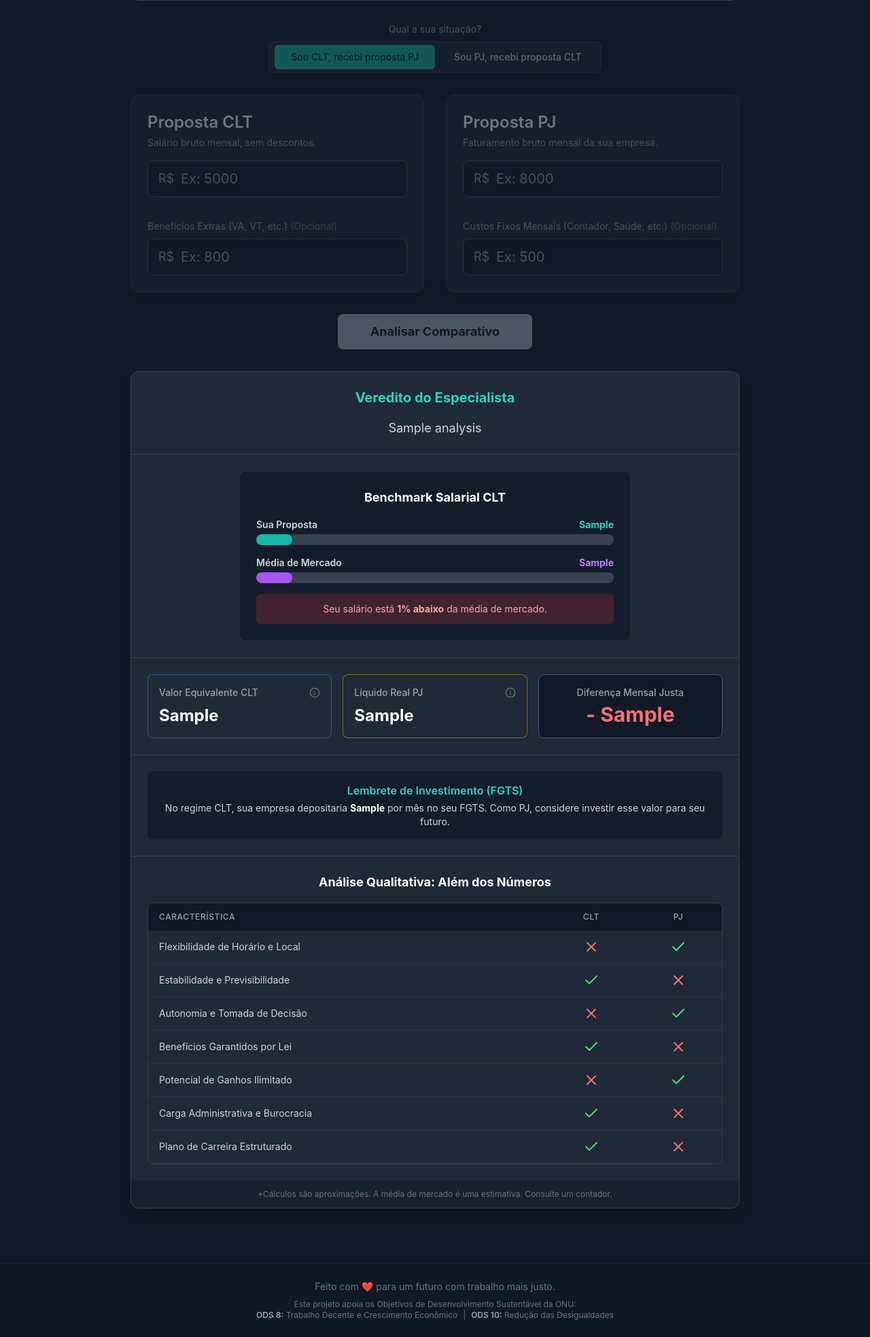
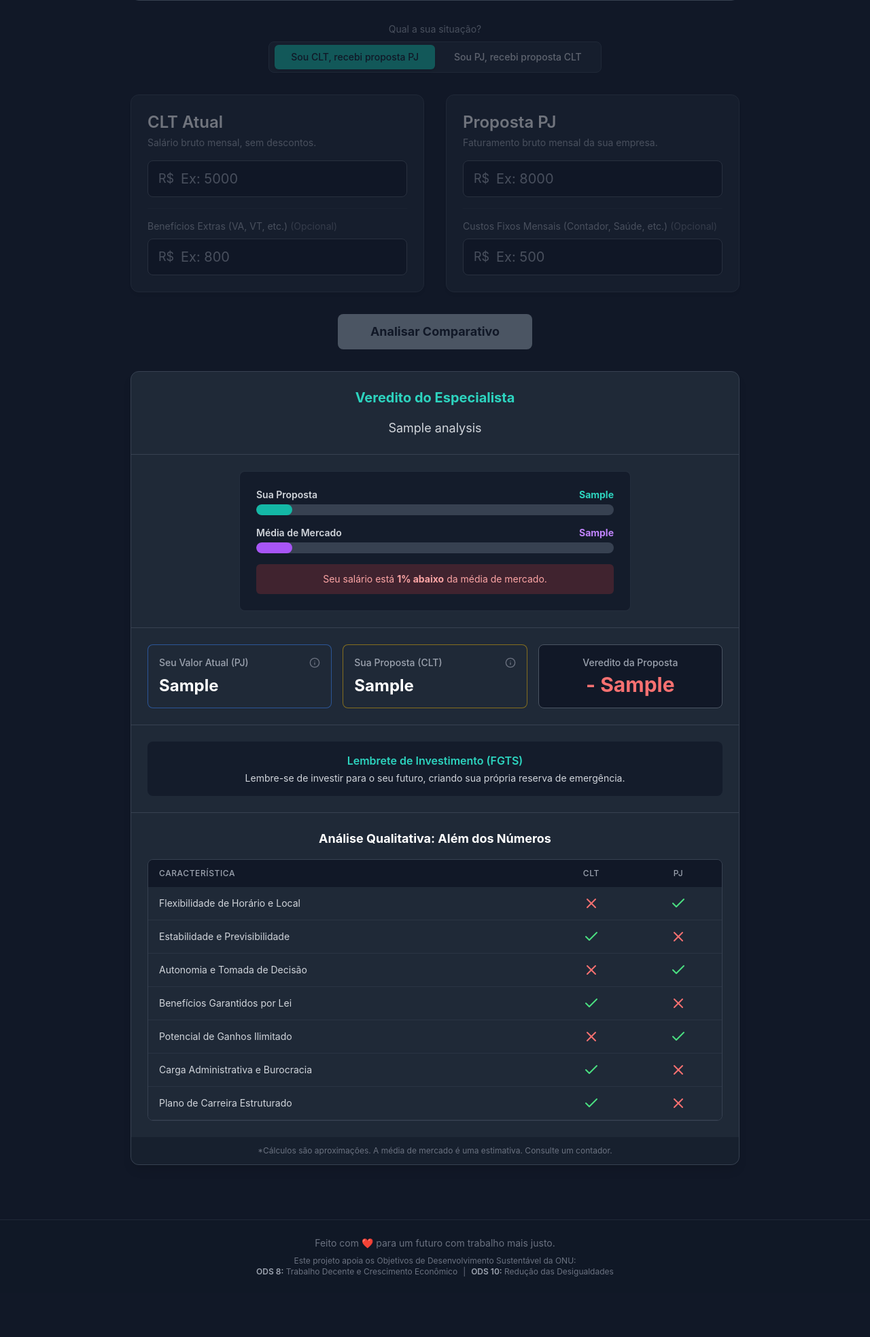
Before and after one commit to igor-vignola/tradupay-global-solution, a Django app: template templates/index.html in a window 1280 px wide. Shown: the part 326-2293 px from the top of the page at 68% size. After the commit the page ends 2204 px from the top, so only its background shows below. Run offline with Django 5.2, Linux system fonts and the light colour scheme; the template is opened without the code that fills it: most values are stand-ins (such as "Sample title", 1, 10 or a date in 2020); some libraries are stand-ins or nearby versions.

Commit message:
Corrige bug dos títulos e ordem dos cards

```diff
--- a/templates/index.html
+++ b/templates/index.html
@@ -24,7 +24,7 @@
             from { opacity: 0; transform: translateY(10px); }
             to { opacity: 1; transform: translateY(0); }
         }
-        .animate-fade-in { animation: 'fade-in' 0.5s ease-out forwards; }
+        .animate-fade-in { animation: fade-in 0.5s ease-out forwards; } /* Corrigido */
         input[type=number] { appearance: textfield; -moz-appearance: textfield; }
         input[type=number]::-webkit-inner-spin-button,
         input[type=number]::-webkit-outer-spin-button {
@@ -109,9 +109,15 @@
                     </div>
 
                     <div class="grid grid-cols-1 md:grid-cols-2 gap-8 mb-8">
+
                         <div id="card-clt" class="bg-gray-800 p-6 rounded-xl border border-gray-700 shadow-md flex flex-col justify-between">
                             <div>
-                                <label for="clt-salary" class="block mb-2"><h2 class="text-2xl font-semibold text-white">Proposta CLT</h2><p class="text-gray-400 text-sm mt-1">Salário bruto mensal, sem descontos.</p></label>
+                                <label for="clt-salary" class="block mb-2">
+                                    <h2 class="text-2xl font-semibold text-white">
+                                        {% if work_mode == 'clt' %}CLT Atual{% else %}Proposta CLT{% endif %}
+                                    </h2>
+                                    <p class="text-gray-400 text-sm mt-1">Salário bruto mensal, sem descontos.</p>
+                                </label>
                                 <div class="relative mt-4"><span class="absolute inset-y-0 left-0 flex items-center pl-4 text-gray-400 text-lg">R$</span><input id="clt-salary" name="clt_bruto" type="number" step="0.01" value="{{ clt_bruto|default_if_none:'' }}" placeholder="Ex: 5000" class="w-full bg-gray-900 border border-gray-600 rounded-lg py-3 pl-12 pr-4 text-white text-xl focus:ring-2 focus:ring-teal-500 focus:border-teal-500" aria-label="Proposta CLT"></div>
                             </div>
                             <div class="mt-4 pt-4 border-t border-gray-700/50">
@@ -119,9 +125,15 @@
                                 <div class="relative"><span class="absolute inset-y-0 left-0 flex items-center pl-4 text-gray-400 text-lg">R$</span><input id="extra-benefits" name="beneficios_extras" type="number" step="0.01" value="{{ beneficios_extras|default_if_none:'' }}" placeholder="Ex: 800" class="w-full bg-gray-900 border border-gray-600 rounded-lg py-3 pl-12 pr-4 text-white text-xl focus:ring-2 focus:ring-teal-500 focus:border-teal-500" aria-label="Benefícios Extras"></div>
                             </div>
                         </div>
+
                         <div id="card-pj" class="bg-gray-800 p-6 rounded-xl border border-gray-700 shadow-md flex flex-col justify-between">
                             <div>
-                                <label for="pj-revenue" class="block mb-2"><h2 class="text-2xl font-semibold text-white">Proposta PJ</h2><p class="text-gray-400 text-sm mt-1">Faturamento bruto mensal da sua empresa.</p></label>
+                                <label for="pj-revenue" class="block mb-2">
+                                    <h2 class="text-2xl font-semibold text-white">
+                                        {% if work_mode == 'clt' %}Proposta PJ{% else %}PJ Atual{% endif %}
+                                    </h2>
+                                    <p class="text-gray-400 text-sm mt-1">Faturamento bruto mensal da sua empresa.</p>
+                                </label>
                                 <div class="relative mt-4"><span class="absolute inset-y-0 left-0 flex items-center pl-4 text-gray-400 text-lg">R$</span><input id="pj-revenue" name="pj_bruto" type="number" step="0.01" value="{{ pj_bruto|default_if_none:'' }}" placeholder="Ex: 8000" class="w-full bg-gray-900 border border-gray-600 rounded-lg py-3 pl-12 pr-4 text-white text-xl focus:ring-2 focus:ring-teal-500 focus:border-teal-500" aria-label="Proposta PJ"></div>
                             </div>
                             <div class="mt-4 pt-4 border-t border-gray-700/50">
@@ -156,39 +168,43 @@
                         <div class="border-t border-gray-700 p-6">
                              <div class="max-w-xl mx-auto">
                                 <div class="bg-gray-900/70 p-6 rounded-lg border border-gray-700/50">
-                                    <h3 class="text-lg font-bold text-center text-white mb-4">Benchmark Salarial CLT</h3>
-
                                     {% include "benchmark_chart.html" %}
-
                                 </div>
                              </div>
                         </div>
                     {% endif %}
+
                     <div class="border-t border-gray-700 p-6 grid grid-cols-1 md:grid-cols-3 gap-4">
                         <div class="bg-gray-800 p-4 rounded-lg border border-blue-500/50 flex-1 flex flex-col justify-between">
                             <div class="flex items-center justify-between">
-                                <h3 class="text-sm font-medium text-gray-400">Valor Equivalente CLT</h3>
+                                <h3 class="text-sm font-medium text-gray-400">
+                                    {% if work_mode == 'clt' %}Seu Valor Atual (CLT){% else %}Seu Valor Atual (PJ){% endif %}
+                                </h3>
                                 <div class="tooltip-container">
                                     <svg xmlns="http://www.w3.org/2000/svg" width="16" height="16" viewBox="0 0 24 24" fill="none" stroke="currentColor" stroke-width="2" stroke-linecap="round" stroke-linejoin="round" class="text-gray-500"><circle cx="12" cy="12" r="10"></circle><line x1="12" y1="16" x2="12" y2="12"></line><line x1="12" y1="8" x2="12.01" y2="8"></line></svg>
-                                    <span class="tooltip-text">Salário bruto + valor mensal de direitos (13º, Férias, FGTS) + benefícios (VA/VT).</span>
+                                    <span class="tooltip-text">Seu valor mensal total, incluindo benefícios ou provisões.</span>
                                 </div>
                             </div>
-                            <p class="text-2xl font-bold text-white mt-1">{{ result.clt_equivalent_formatted }}</p>
+                            <p class="text-2xl font-bold text-white mt-1">
+                                {% if work_mode == 'clt' %}{{ result.clt_equivalent_formatted }}{% else %}{{ result.pj_real_formatted }}{% endif %}
+                            </p>
                         </div>
-
                         <div class="bg-gray-800 p-4 rounded-lg border border-yellow-500/50 flex-1 flex flex-col justify-between">
                             <div class="flex items-center justify-between">
-                                <h3 class="text-sm font-medium text-gray-400">Líquido Real PJ</h3>
+                                <h3 class="text-sm font-medium text-gray-400">
+                                    {% if work_mode == 'clt' %}Sua Proposta (PJ){% else %}Sua Proposta (CLT){% endif %}
+                                </h3>
                                 <div class="tooltip-container">
                                     <svg xmlns="http://www.w3.org/2000/svg" width="16" height="16" viewBox="0 0 24 24" fill="none" stroke="currentColor" stroke-width="2" stroke-linecap="round" stroke-linejoin="round" class="text-gray-500"><circle cx="12" cy="12" r="10"></circle><line x1="12" y1="16" x2="12" y2="12"></line><line x1="12" y1="8" x2="12.01" y2="8"></line></svg>
-                                    <span class="tooltip-text">Faturamento bruto - custos - impostos - provisão de 13º e Férias. Este é o valor para a comparação justa.</span>
+                                    <span class="tooltip-text">O valor líquido da proposta, pronto para comparação justa.</span>
                                 </div>
                             </div>
-                            <p class="text-2xl font-bold text-white mt-1">{{ result.pj_real_formatted }}</p>
+                            <p class="text-2xl font-bold text-white mt-1">
+                                {% if work_mode == 'clt' %}{{ result.pj_real_formatted }}{% else %}{{ result.clt_equivalent_formatted }}{% endif %}
+                            </p>
                         </div>
-
                         <div class="bg-gray-900 p-4 rounded-lg border border-gray-600 flex-1 flex flex-col justify-center items-center">
-                            <h3 class="text-sm font-medium text-gray-400 text-center">Diferença Mensal Justa</h3>
+                            <h3 class="text-sm font-medium text-gray-400 text-center">Veredito da Proposta</h3>
                             {% if result.diferenca > 0 %}
                                 <p class="text-3xl font-bold mt-1 text-center text-green-400">+ {{ result.diferenca_formatted }}</p>
                             {% else %}
@@ -201,11 +217,14 @@
                         <div class="bg-gray-900/70 p-4 rounded-lg text-center">
                             <h4 class="font-semibold text-teal-400">Lembrete de Investimento (FGTS)</h4>
                             <p class="text-gray-300 mt-1 text-sm">
-                                No regime CLT, sua empresa depositaria <strong class="text-white">{{ result.fgts_formatted }}</strong> por mês no seu FGTS. Como PJ, considere investir esse valor para seu futuro.
+                                {% if result.clt.fgtsMonthly > 0 %}
+                                    No regime CLT, sua empresa depositaria <strong class="text-white">{{ result.fgts_formatted }}</strong> por mês no seu FGTS. Como PJ, considere investir esse valor para seu futuro.
+                                {% else %}
+                                    Lembre-se de investir para o seu futuro, criando sua própria reserva de emergência.
+                                {% endif %}
                             </p>
                         </div>
                     </div>
-
                     <div class="border-t border-gray-700 p-6">
                         <h3 class="text-lg font-bold text-center text-white mb-4">Análise Qualitativa: Além dos Números</h3>
                         <div class="overflow-x-auto rounded-lg border border-gray-700">
@@ -282,10 +301,16 @@
         const btnClt = document.getElementById('btn-clt');
         const btnPj = document.getElementById('btn-pj');
         const inputMode = document.getElementById('work_mode_input');
-        const cardClt = document.getElementById('card-clt').parentElement;
-        const cardPj = document.getElementById('card-pj').parentElement;
 
-        // Lógica do Toggle (igual)
+        const cardClt = document.getElementById('card-clt');
+        const cardPj = document.getElementById('card-pj');
+
+        // *** INÍCIO DA CORREÇÃO ***
+        // 1. Selecionar os elementos <h2> dos títulos
+        const headingClt = document.querySelector('#card-clt h2');
+        const headingPj = document.querySelector('#card-pj h2');
+        // *** FIM DA CORREÇÃO ***
+
         function setWorkMode(mode) {
             inputMode.value = mode;
             if (mode === 'clt') {
@@ -293,15 +318,27 @@
                 btnPj.className = 'px-4 sm:px-6 py-2 rounded-md text-sm font-medium transition-colors duration-200 text-gray-300 hover:bg-gray-700/50';
                 cardClt.style.order = 1;
                 cardPj.style.order = 2;
+
+                // *** INÍCIO DA CORREÇÃO ***
+                // 2. Atualizar o texto para o modo CLT
+                headingClt.innerHTML = 'CLT Atual';
+                headingPj.innerHTML = 'Proposta PJ';
+                // *** FIM DA CORREÇÃO ***
+
             } else {
                 btnPj.className = 'px-4 sm:px-6 py-2 rounded-md text-sm font-medium transition-colors duration-200 bg-teal-500 text-gray-900 shadow-md';
                 btnClt.className = 'px-4 sm:px-6 py-2 rounded-md text-sm font-medium transition-colors duration-200 text-gray-300 hover:bg-gray-700/50';
                 cardPj.style.order = 1;
                 cardClt.style.order = 2;
+
+                // *** INÍCIO DA CORREÇÃO ***
+                // 3. Atualizar o texto para o modo PJ (o que você pediu)
+                headingClt.innerHTML = 'Proposta CLT';
+                headingPj.innerHTML = 'PJ Atual';
+                // *** FIM DA CORREÇÃO ***
             }
         }
 
-        // NOVO: Lógica para travar o formulário de baixo
         const areaSelect = document.getElementById('area');
         const senioritySelect = document.getElementById('seniority');
         const locationSelect = document.getElementById('location');
@@ -322,24 +359,19 @@
         }
 
         document.addEventListener('DOMContentLoaded', () => {
-            // Seta o modo de trabalho (CLT/PJ)
+            // Garante que o modo correto seja definido no carregamento
             const currentMode = inputMode.value || 'clt';
             setWorkMode(currentMode);
-
-            // Seta o estado inicial do formulário de valores (travado/destravado)
             checkContext();
 
-            // Adiciona listeners para destravar
             areaSelect.addEventListener('change', checkContext);
             senioritySelect.addEventListener('change', checkContext);
             locationSelect.addEventListener('change', checkContext);
 
-            // Lógica do botão de loading
             const form = document.querySelector('form');
             form.addEventListener('submit', (e) => {
-                // Validação final antes do submit
                 if (!areaSelect.value || !senioritySelect.value || !locationSelect.value) {
-                    e.preventDefault(); // Para o envio
+                    e.preventDefault();
                     alert('Por favor, preencha seu contexto profissional primeiro.');
                     return;
                 }
@@ -347,7 +379,7 @@
                     analyzeButton.disabled = true;
                     analyzeButton.innerText = 'Analisando...';
                 } else {
-                     e.preventDefault(); // Para o envio
+                     e.preventDefault();
                      alert('Por favor, preencha os valores de CLT e PJ.');
                 }
             });
```
Also changed, not shown: core/views.py (+61 -24 lines).
